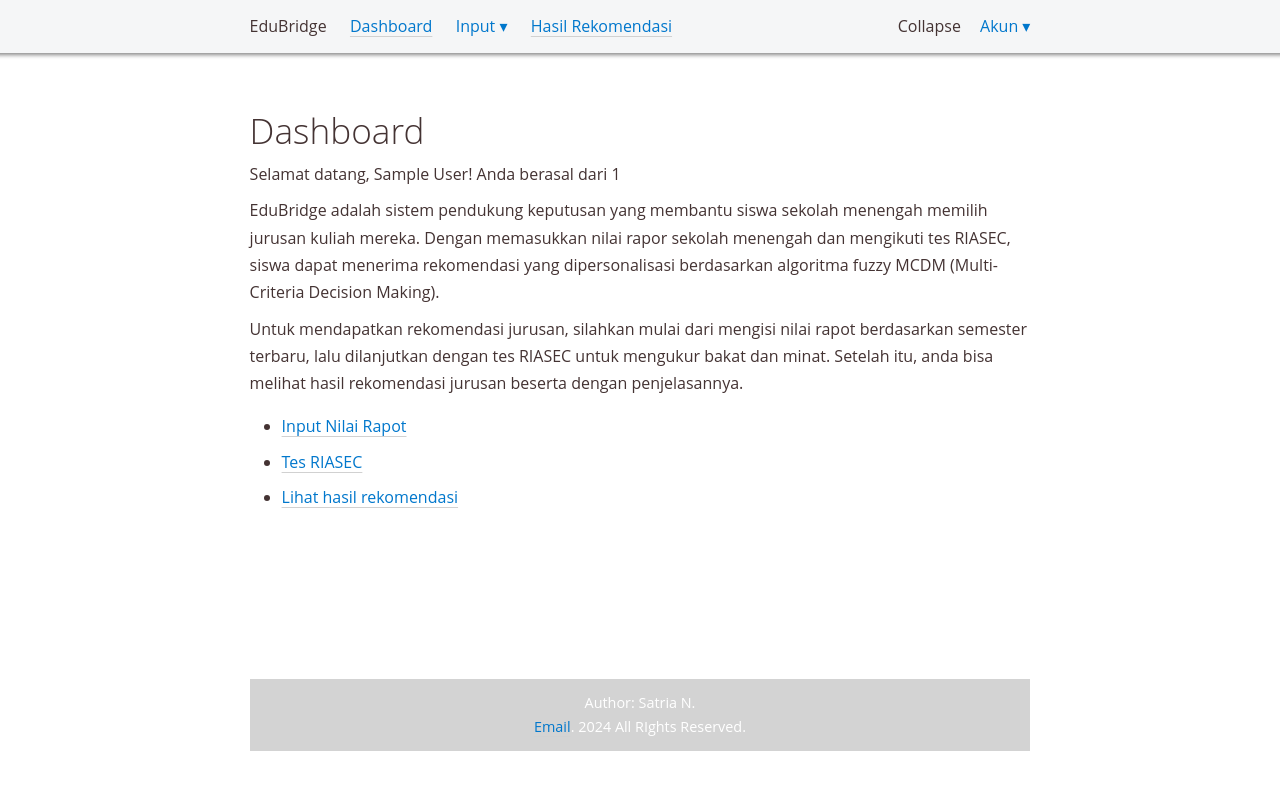
After one commit to Disil/edubridge, a PHP site: page /dashboard.php in a window 1280 px wide. The commit adds this page. Run offline with PHP 8.4, Linux system fonts and the light colour scheme; the visitor is signed in with stand-in values (Sample User, id 1); some web fonts are replaced.

```diff
--- /dev/null
+++ b/dashboard.php
@@ -0,0 +1,32 @@
+<?php include 'structure/check_conn.php'; ?>
+<?php include 'database.php'; ?>
+<!doctype html>
+<html lang="en">
+<head>
+    <meta charset="UTF-8">
+    <meta name="viewport"
+          content="width=device-width, user-scalable=no, initial-scale=1.0, maximum-scale=1.0, minimum-scale=1.0">
+    <meta http-equiv="X-UA-Compatible" content="ie=edge">
+    <link rel="stylesheet" href="css/classless.css">
+    <link rel="stylesheet" href="css/tabbox.css">
+    <link rel="stylesheet" href="css/themes.css">
+    <title>EduBridge - Dashboard</title>
+</head>
+<body>
+    <header>
+        <?php include 'structure/header.php'; ?>
+    </header>
+    <main>
+        <h1>Dashboard</h1>
+        <p>Selamat datang, <?php echo $_SESSION['nama_siswa']?>! Anda berasal dari <?php echo $_SESSION['asal_sekolah']?></p>
+        <p>EduBridge adalah sistem pendukung keputusan yang membantu siswa sekolah menengah memilih jurusan kuliah mereka. Dengan memasukkan nilai rapor sekolah menengah dan mengikuti tes RIASEC, siswa dapat menerima rekomendasi yang dipersonalisasi berdasarkan algoritma fuzzy MCDM (Multi-Criteria Decision Making).</p>
+        <p>Untuk mendapatkan rekomendasi jurusan, silahkan mulai dari mengisi nilai rapot berdasarkan semester terbaru, lalu dilanjutkan dengan tes RIASEC untuk mengukur bakat dan minat. Setelah itu, anda bisa melihat hasil rekomendasi jurusan beserta dengan penjelasannya.</p>
+        <ul>
+            <li><a href="nilai_rapot.php">Input Nilai Rapot</a></li>
+            <li><a href="tes_riasec_info.php">Tes RIASEC</a></li>
+            <li><a href="hasil_rekomendasi.php">Lihat hasil rekomendasi</a></li>
+        </ul>
+    </main>
+<footer><?php include 'structure/footer.php'; ?></footer>
+</body>
+</html>
--- a/input_nilai_rapot.php
+++ b/input_nilai_rapot.php
@@ -17,7 +17,7 @@ foreach ($requiredFields as $field) {
 }
 
 if ($error) {
-    echo "Error: Semua data harus diisi.";
+    echo "Isi data terlebih dahulu.";
 } else {
     // Prepare the SQL statement
     $stmt = $conn->prepare("INSERT INTO wpcguvfn_edubridge_db.nilai_rapot_asli (id_siswa, matematika, fisika, kimia, biologi, ekonomi, geografi, sosiologi, bahasa_indonesia, bahasa_inggris, pjok, prakarya, sejarah, ppkn, seni_budaya) VALUES (?, ?, ?, ?, ?, ?, ?, ?, ?, ?, ?, ?, ?, ?, ?)");
--- a/list_siswa.php
+++ b/list_siswa.php
@@ -1,5 +1,6 @@
 <?php include 'structure/check_conn.php';
 include 'database.php';
+global $conn;
 if ($conn === null) {
     die('Database connection is null');
 }
@@ -32,7 +33,8 @@ if ($searchTerm) {
     <h1>List Siswa - for Admin</h1>
     <p>Daftar siswa yang terdaftar di EduBridge</p>
     <form method="get" action="list_siswa.php">
-        <input type="text" name="search" placeholder="Search...">
+        <label for="search">Search:</label>
+        <input type="text" name="search" id="search" placeholder="Search...">
         <input type="submit" value="Search">
     </form>
     <table>
@@ -50,7 +52,7 @@ if ($searchTerm) {
         while ($query = mysqli_fetch_array($list_user)) {
             ?>
             <tr>
-                <td><?php echo $query['nama']; ?></td>
+                <td><?php echo $query['nama_siswa']; ?></td>
                 <td><?php echo $query['email']; ?></td>
                 <td><?php echo $query['tanggal_lahir']; ?></td>
                 <td><?php echo $query['asal_sekolah']; ?></td>
--- a/login.php
+++ b/login.php
@@ -16,11 +16,11 @@ if ($_SERVER['REQUEST_METHOD'] === 'POST') {
             session_start();
             $_SESSION['email'] = $user['email'];
             $_SESSION['id_siswa'] = $user['id_siswa'];
-            $_SESSION['nama'] = $user['nama'];
+            $_SESSION['nama_siswa'] = $user['nama_siswa'];
             $_SESSION['asal_sekolah'] = $user['asal_sekolah'];
 
             // Redirect the user to the dashboard or wherever you want them to go after logging in
-            header('Location: index.php');
+            header('Location: dashboard.php');
             exit;
         } else {
             // The password is incorrect
--- a/nilai_rapot.php
+++ b/nilai_rapot.php
@@ -33,13 +33,17 @@ if ($result) {
 <header><?php include "structure/header.php"?></header>
 <main>
 <h1>Tabel nilai rapot siswa</h1>
+    <p>Sedang dalam proses pengerjaan. <a href ="tes_riasec_info.php">Klik disini</a> untuk lanjut ke tahapan tes riasec.</p>
     <?php if (!empty($dataRapot)) {
     echo '<table class="styled-table">';
     echo '<thead><tr><th>ID Siswa</th><th>Matematika</th><th>Bahasa Indonesia</th><th>IPA</th><th>IPS</th></tr></thead>';
     echo '<tbody>';
     foreach ($dataRapot as $row) {
         echo "<tr>";
-        echo "<td>{$row['id_siswa']}</td>"; } }
+        echo "<td>{$row['id_siswa']}</td>"; }
+        echo "</tbody>";
+    }
+    echo "</table>";
         ?>
 </main>
 </body>
--- a/structure/check_conn.php
+++ b/structure/check_conn.php
@@ -10,7 +10,7 @@ if (!isset($_SESSION['email'])) {
 // Now we check if the data from the login form was submitted, isset() will check if the data exists.
 if (isset($_SESSION['id_siswa'])) {
     $id_siswa = $_SESSION['id_siswa'];
-    $nama = $_SESSION['nama'];
+    $nama_siswa = $_SESSION['nama_siswa'];
 } else {
     echo "id_siswa is not set in the session";
 }
--- a/structure/header.php
+++ b/structure/header.php
@@ -8,7 +8,7 @@
                 <li><a href="../logout.php">Log Out</a></li>
             </ul>
         </li>
-        <li><a href="../index.php">Dashboard</a></li>
+        <li><a href="../dashboard.php">Dashboard</a></li>
         <li><a href="#">Input ▾</a>
             <ul>
                 <li><a href="../input_nilai_rapot.php">Input Nilai Rapot</a></li>
--- a/tes_riasec.php
+++ b/tes_riasec.php
@@ -91,7 +91,7 @@ include 'structure/check_conn.php';
         echo "<p>Anda telah mengerjakan tes ini. Silahkan <a href='tes_riasec_hasil.php'>Lihat hasilnya disini.</a></p>";
 
     } else {
-        $sql = "SELECT id_pertanyaan, pertanyaan, kategori FROM wpcguvfn_edubridge_db.pertanyaan_riasec ORDER BY id_pertanyaan";
+        $sql = "SELECT id_soal, soal, kategori FROM wpcguvfn_edubridge_db.soal_riasec ORDER BY id_soal";
         $result = $conn->query($sql);
 
         if ($result->num_rows > 0) {
```
Also changed, not shown: index.php (deleted, +0 -32 lines).
